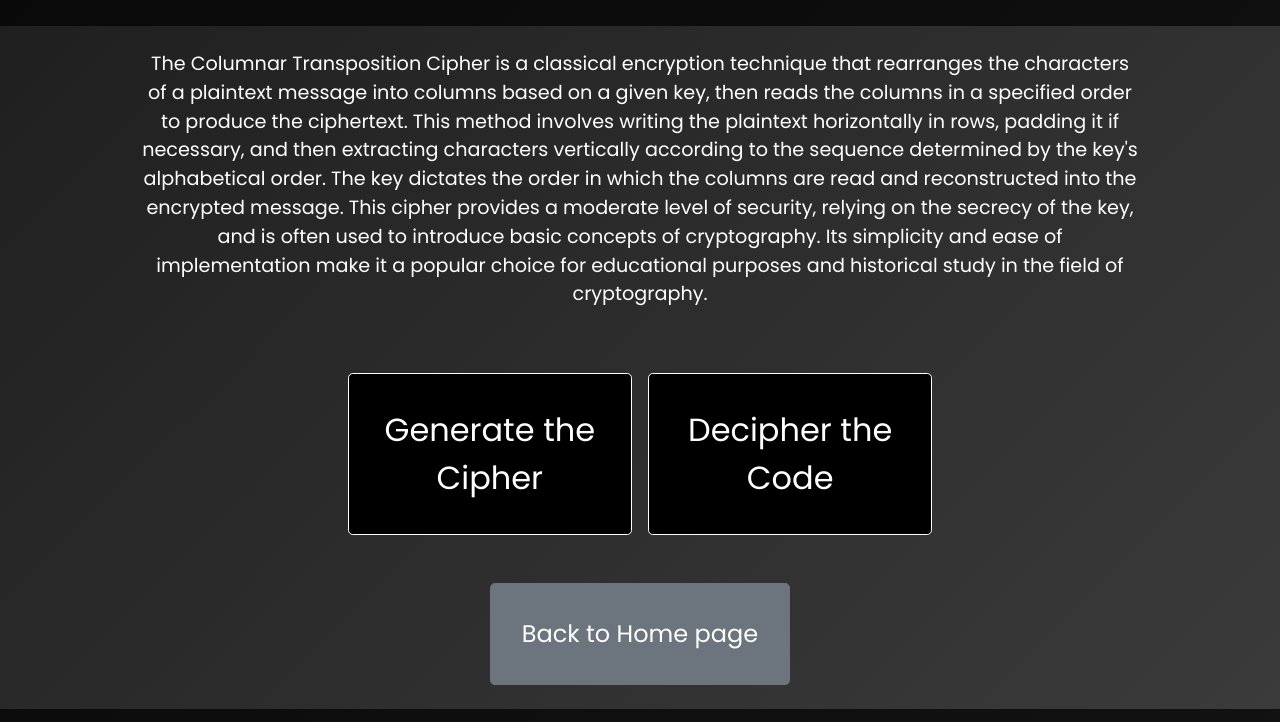
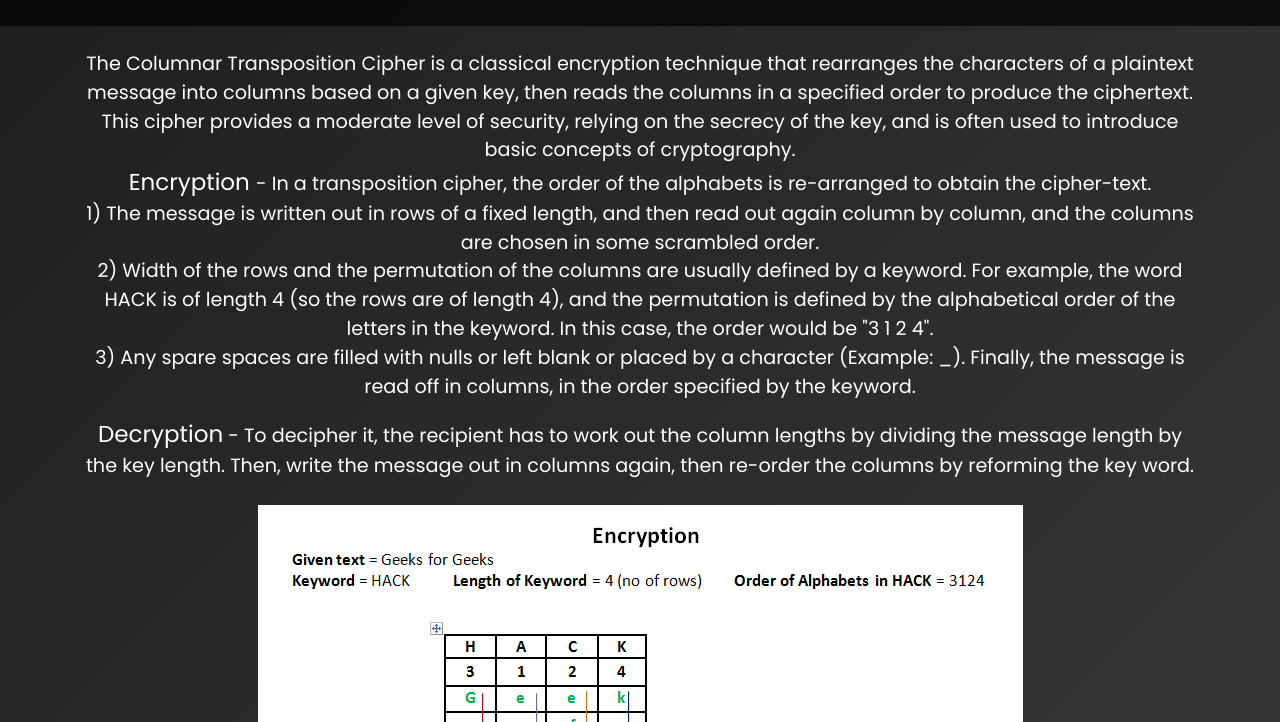
Before and after one commit to richashanbhag/Columnar-Cipher-Website, a plain HTML site: page about.html in a window 1280 px wide. Shown: the part 78-800 px from the top of the page. Drawn offline with nearby package versions, Linux system fonts and the light colour scheme.

Commit message:
about updated

```diff
--- a/about.css
+++ b/about.css
@@ -24,7 +24,7 @@ header, footer {
 }
 
 .intro {
-    max-width: 1000px;
+    max-width: 1200px;
     font-size: 1.2rem;
 }
 
--- a/about.html
+++ b/about.html
@@ -14,8 +14,21 @@
     </header>
     <div class="container text-center">
         <div class="intro my-4">
-            <p>The Columnar Transposition Cipher is a classical encryption technique that rearranges the characters of a plaintext message into columns based on a given key, then reads the columns in a specified order to produce the ciphertext. This method involves writing the plaintext horizontally in rows, padding it if necessary, and then extracting characters vertically according to the sequence determined by the key's alphabetical order. The key dictates the order in which the columns are read and reconstructed into the encrypted message. This cipher provides a moderate level of security, relying on the secrecy of the key, and is often used to introduce basic concepts of cryptography. Its simplicity and ease of implementation make it a popular choice for educational purposes and historical study in the field of cryptography.</p>
+            <p>The Columnar Transposition Cipher is a classical encryption technique that rearranges the characters of a plaintext message into columns based on a given key, then reads the columns in a specified order to produce the ciphertext.  This cipher provides a moderate level of security, relying on the secrecy of the key, and is often used to introduce basic concepts of cryptography.  <br> <big>Encryption </big>- In a transposition cipher, the order of the alphabets is re-arranged to obtain the cipher-text.
+
+               <br>1) The message is written out in rows of a fixed length, and then read out again column by column, and the columns are chosen in some scrambled order.
+                <br> 2) Width of the rows and the permutation of the columns are usually defined by a keyword.
+                For example, the word HACK is of length 4 (so the rows are of length 4), and the permutation is defined by the alphabetical order of the letters in the keyword. In this case, the order would be "3 1 2 4".
+                <br>3) Any spare spaces are filled with nulls or left blank or placed by a character (Example: _).
+                Finally, the message is read off in columns, in the order specified by the keyword.</p>
+               <big>Decryption</big> -
+
+To decipher it, the recipient has to work out the column lengths by dividing the message length by the key length.
+Then, write the message out in columns again, then re-order the columns by reforming the key word.
+
+
         </div>
+        <div class="img"><img src="columnar-transposition-cipher eg.png" alt="Example"></div>
         <div class="buttons my-4 d-flex justify-content-center">
             <button id="btns" class="btn btn-primary btn-lg mx-2" onclick="location.href='cipher.html'">Generate the Cipher</button>
             <button id="btns" class="btn btn-primary btn-lg mx-2" onclick="location.href='decipher.html'">Decipher the Code</button>
```
Also changed, not shown: columnar-transposition-cipher eg.png (added).
